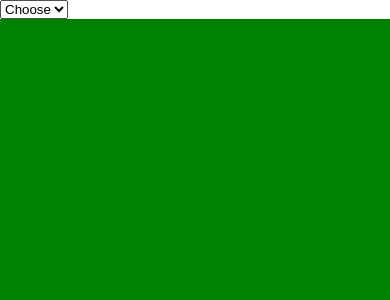
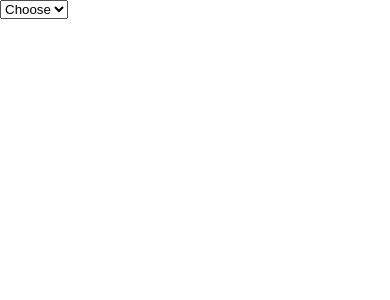
Before and after one commit to MartinFiori/memo-game, a React app: page / in a window 390 px wide. Shown: the top 300 px of the page. Built offline with nearby package versions, Linux system fonts and the light colour scheme.

Commit message:
Agregando la visibiildad para mobile

```diff
--- a/src/Components/AnimalList/AnimalList.scss
+++ b/src/Components/AnimalList/AnimalList.scss
@@ -1,8 +1,6 @@
 .animal-container {
-  background: green;
   height: calc(100vh - 19px);
   display: grid;
-  // grid-auto-rows: 1fr;
   grid-gap: .5rem;
   padding: .5rem;
 }
--- a/src/Components/AnimalList/AnimalList.tsx
+++ b/src/Components/AnimalList/AnimalList.tsx
@@ -1,7 +1,7 @@
-import { ReactElement, useEffect, useState } from "react";
+import { ReactElement, useEffect, useRef, useState } from "react";
 import { IAnimal } from "../../types";
+import AnimalCard from "../AnimalCard/AnimalCard";
 import "./AnimalList.scss";
-import AnimalCard from "../AnimalCard/AnimalCard";
 
 interface Props {
   animals: IAnimal[];
@@ -20,6 +20,7 @@ export default function AnimalList({
 }: Props): ReactElement {
   const [pair, setPair] = useState<IAnimal[]>([]);
   const [matches, setMatches] = useState<IAnimal[]>([]);
+  const ref = useRef<HTMLDivElement>(null)
 
   useEffect(() => {
     if (pair.length === 2) {
@@ -60,7 +61,7 @@ export default function AnimalList({
     setPair((p) => [...p, animal]);
   }
 
-  function renderTemplateColumns(amount: number): { [key: number]: number } {
+  function renderTemplateGrid(amount: number): { [key: number]: string } {
     const columns: { [key: number]: number } = {
       12: 6,
       18: 6,
@@ -80,17 +81,23 @@ export default function AnimalList({
       42: 6,
       48: 6,
     }
-
-    const style = {
-      gridTemplateColumns: `repeat(${columns[amount]}, 1fr)`,
-      gridTemplateRows: `repeat(${rows[amount]}, 1fr)`,
+    const node = ref.current
+    let style: { [key: string]: string } = {}
+    if (node) {
+      const { offsetWidth } = ref.current
+      if (offsetWidth > 920) {
+        style['gridTemplateColumns'] = `repeat(${columns[amount]}, 1fr)`
+        style['gridTemplateRows'] = `repeat(${rows[amount]}, 1fr)`
+      } else {
+        style['gridTemplateColumns'] = `repeat(${rows[amount]}, 1fr)`
+        style['gridTemplateRows'] = `repeat(${columns[amount]}, 1fr)`
+      }
     }
     return style
   }
 
-
   return (
-    <div className="animal-container" style={renderTemplateColumns(animals.length)}>
+    <div ref={ref} className="animal-container" style={renderTemplateGrid(animals.length)}>
       {animals?.map((animal: IAnimal) => (
         <AnimalCard
           key={animal.id}
```
